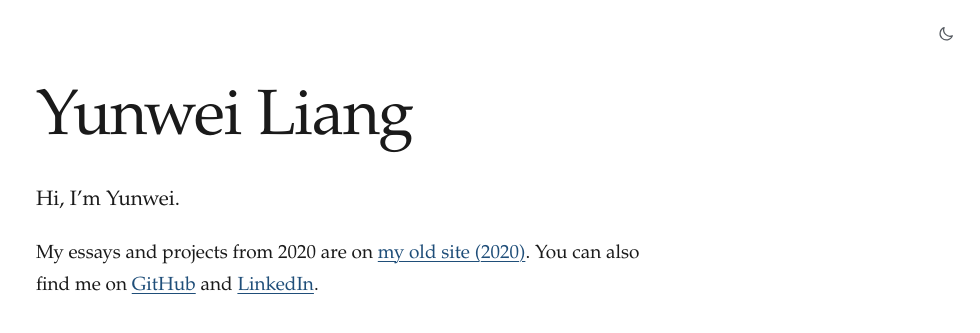
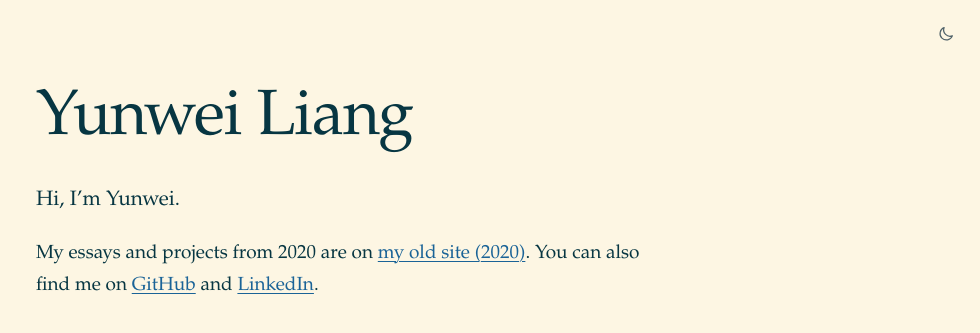
Before and after one commit to yunweiliang/yunweiliang.github.io, a Jekyll site: the page built from index.html, in a window 1280 px wide. Shown: the top 333 px of the page, without its empty margins (300-1280 px from the left). Built offline with Jekyll 4.4.1, drawn with Linux system fonts in a browser that asks for light colours.

Commit message:
Switch to a Solarized color scheme
Cream page with dark blue-green text and blue links in light mode; deep
teal-blue page with off-white text in dark mode. Body text is about
12:1 and links and secondary text at least 5.9:1 in both themes
(WCAG AA).

Co-Authored-By: Claude Opus 5.5 <noreply@anthropic.com>
Claude-Session: https://claude.ai/code/session_01DGWHFXFUy9u8UAbpnEybv9

```diff
--- a/assets/css/site.css
+++ b/assets/css/site.css
@@ -1,11 +1,11 @@
 /* ---------- Tokens ---------- */
 :root {
-  --bg: #ffffff;
-  --text: #1a1a1a;
-  --muted: #555a60;
-  --faint: #e4e6e9;
-  --accent: #1f4e79;
-  --notice-bg: #f3f5f8;
+  --bg: #fdf6e3;
+  --text: #073642;
+  --muted: #4f6168;
+  --faint: #e6dfca;
+  --accent: #1a6397;
+  --notice-bg: #eee8d5;
   --serif: "Iowan Old Style", "Palatino Linotype", Palatino, "Book Antiqua", Georgia, "Times New Roman", serif;
   --sans: system-ui, -apple-system, "Segoe UI", Roboto, "Helvetica Neue", Arial, sans-serif;
   --measure: 38rem;
@@ -14,23 +14,23 @@
 
 @media (prefers-color-scheme: dark) {
   :root:not([data-theme="light"]) {
-    --bg: #101214;
-    --text: #e6e6e6;
-    --muted: #a0a4ab;
-    --faint: #2a2e33;
-    --accent: #8ab4e8;
-    --notice-bg: #1a1d21;
+    --bg: #002b36;
+    --text: #e4e2d6;
+    --muted: #9fb0b2;
+    --faint: #0f3d49;
+    --accent: #6fb6e8;
+    --notice-bg: #073642;
     color-scheme: dark;
   }
 }
 
 :root[data-theme="dark"] {
-  --bg: #101214;
-  --text: #e6e6e6;
-  --muted: #a0a4ab;
-  --faint: #2a2e33;
-  --accent: #8ab4e8;
-  --notice-bg: #1a1d21;
+  --bg: #002b36;
+  --text: #e4e2d6;
+  --muted: #9fb0b2;
+  --faint: #0f3d49;
+  --accent: #6fb6e8;
+  --notice-bg: #073642;
   color-scheme: dark;
 }
 
```
